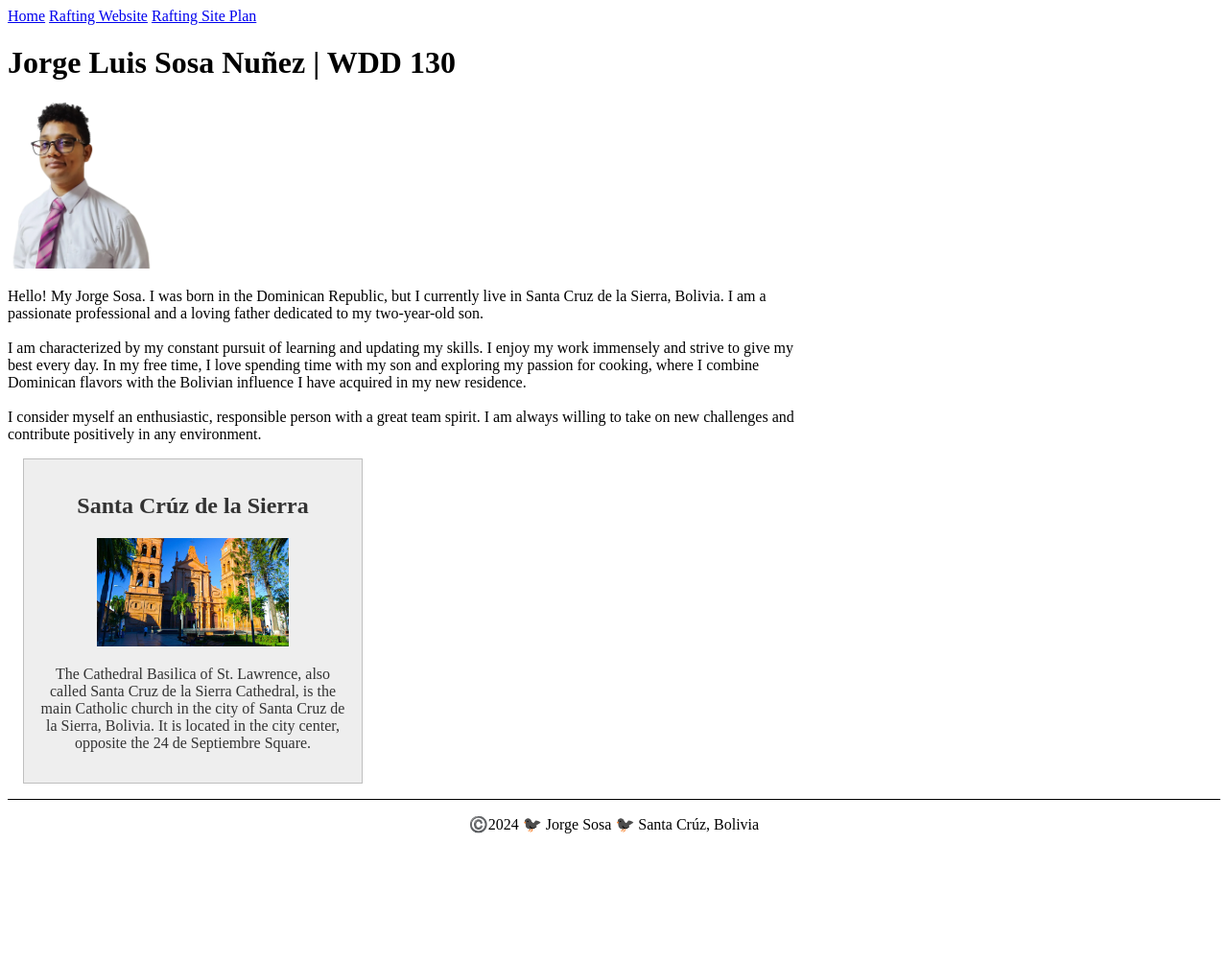
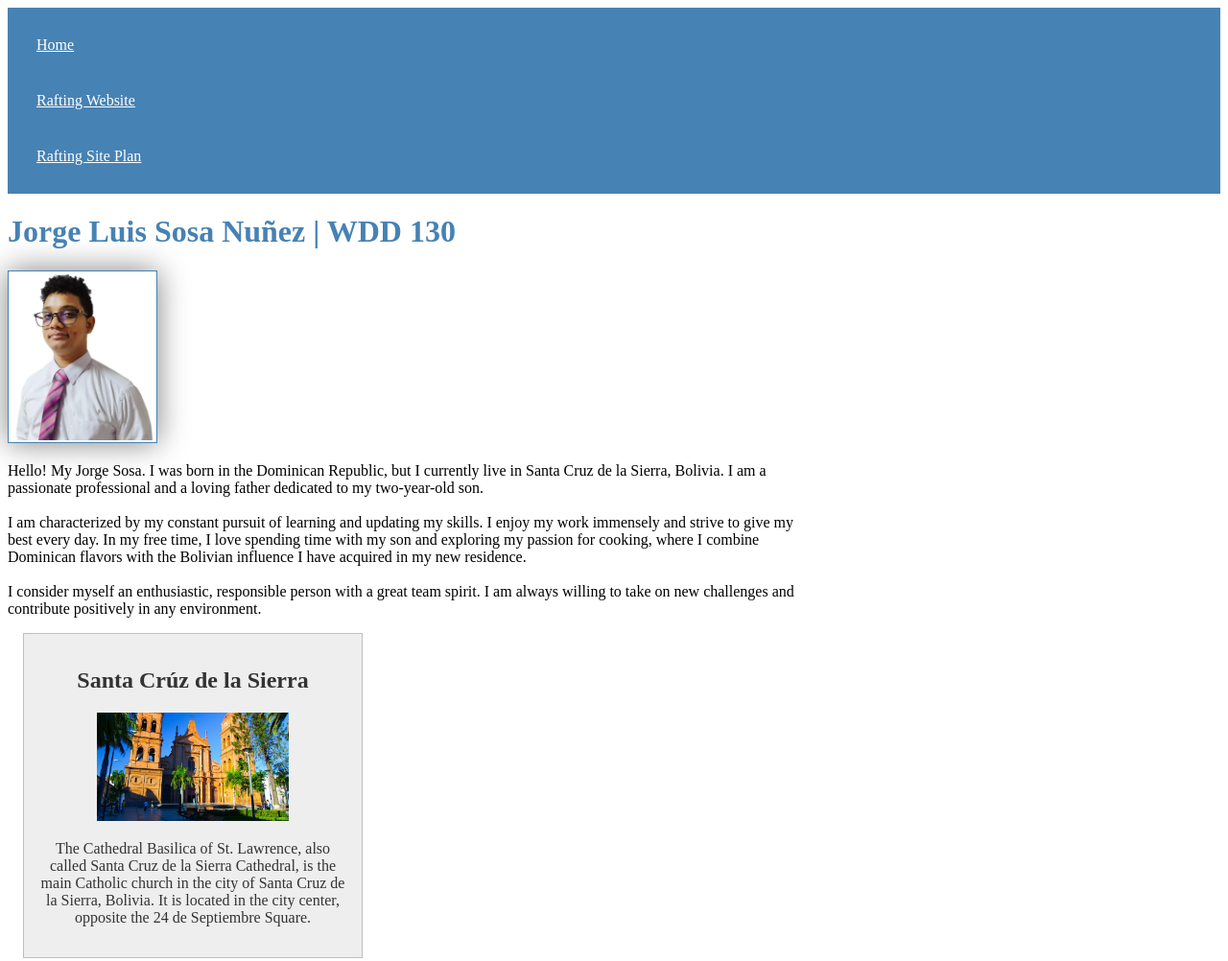
Before and after one commit to Joregesosa/wdd130, a plain HTML site: page index.html in a window 1280 px wide. Shown: the top 1002 px of the page at 96% size. Before the commit the page ends 885 px from the top, so only its background shows below. Drawn offline with Linux system fonts and the light colour scheme.

```diff
--- a/index.html
+++ b/index.html
@@ -21,7 +21,7 @@
     </header>
     <main>
         <h1>Jorge Luis Sosa Nuñez | WDD 130</h1>
-        <img src="/images/profile.webp" alt="Hello, my name is Jorge Sosa" width="200">
+        <img src="images/profile.webp" alt="Hello, my name is Jorge Sosa" width="200">
         <p>Hello! My Jorge Sosa. I was born in the Dominican Republic, but I currently live in Santa Cruz
             de la Sierra, Bolivia. I am a passionate professional and a loving father dedicated to my two-year-old son.
             <br><br>
@@ -37,7 +37,7 @@
     <aside>
         <h2>Santa Crúz de la Sierra</h2>
 
-        <img src="/images/Catedral.jpg" width="200" alt="Cathedral Basilica of St. Lawrence">
+        <img src="images/Catedral.jpg" width="200" alt="Cathedral Basilica of St. Lawrence">
 
         <p> The Cathedral Basilica of St. Lawrence, also called Santa Cruz de la Sierra Cathedral, is the main Catholic church in the city of Santa Cruz de la
             Sierra, Bolivia. It is located in the city center, opposite the 24 de Septiembre Square.</p>
--- a/styles/styles.css
+++ b/styles/styles.css
@@ -1,3 +1,30 @@
+nav {
+    background-color: steelblue;
+    padding: 10px;
+}
+
+nav a {
+    color: white;
+    display: block;
+    padding: 20px;
+}
+
+h1 {
+    color: steelblue;
+}
+
+main img {
+    width: 150px;
+    height: auto;
+    border: 1px solid steelblue;
+    padding: 2px;
+    box-shadow: 0 0 30px gray;
+}
+
+p {
+    padding: 10px;
+}
+
 main {
     max-width: 840px;
 }
@@ -17,11 +44,6 @@ aside img {
     height: auto;
 }
 
-main img {
-    width: 150px;
-    height: auto;
-}
-
 p {
     padding: 0;
 }
```
